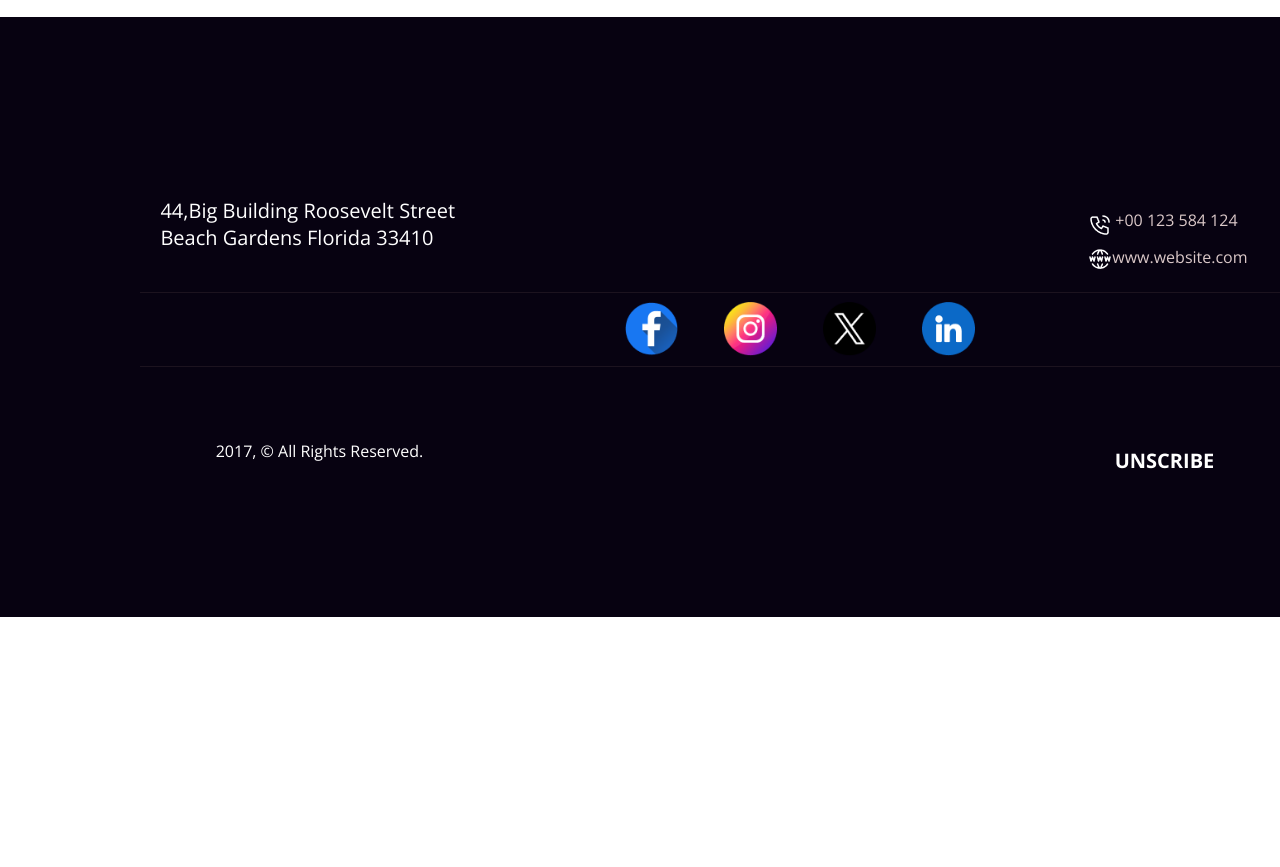
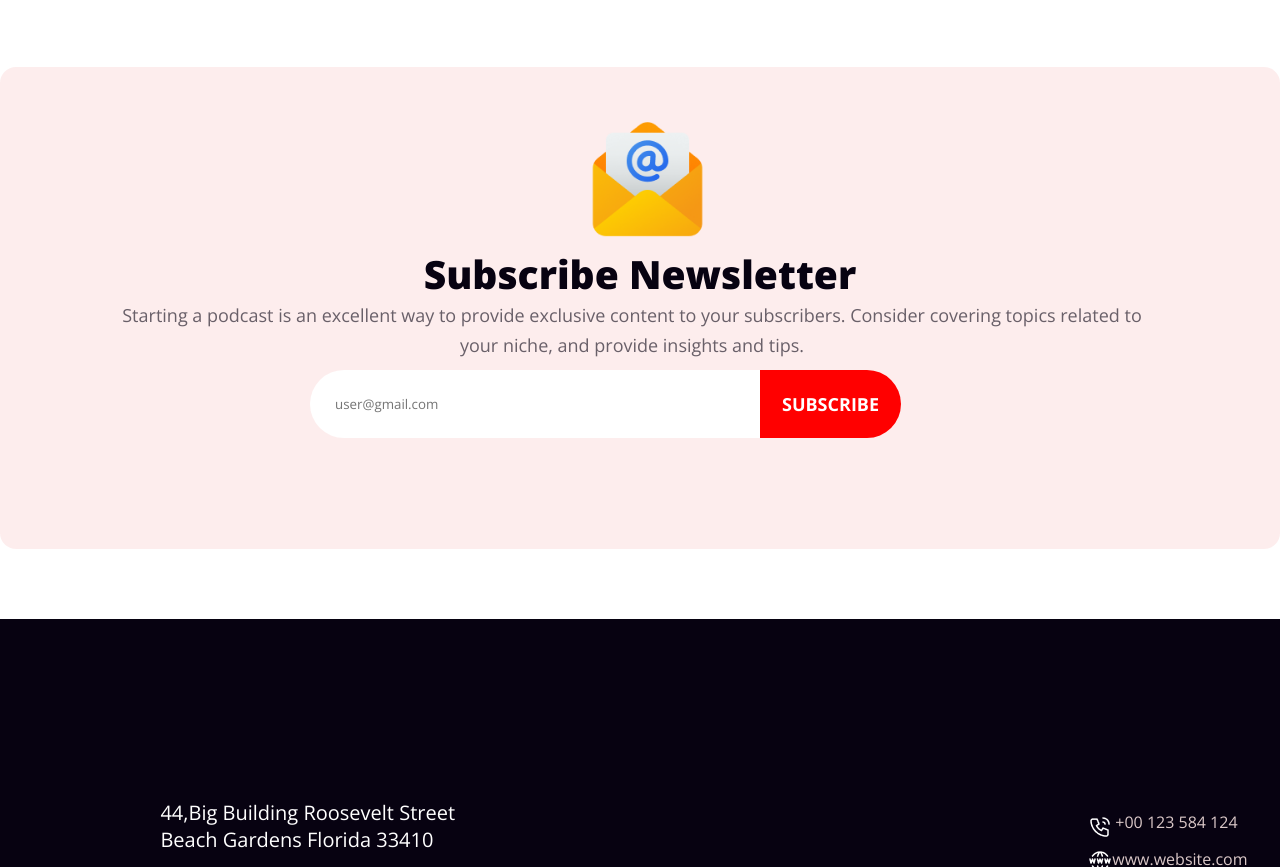
Before and after one commit to masumraheel/my-new-year-new-mission, a plain HTML site: page index.html in a window 1280 px wide. Shown: the part 4365-5232 px from the top of the page. Before the commit the page ends 5002 px from the top, so only its background shows below. Drawn offline with nearby package versions, Linux system fonts and the light colour scheme.

Commit message:
final style finished

```diff
--- a/index.html
+++ b/index.html
@@ -99,10 +99,25 @@
                     <img src="./resources/Rectangle 8.png" alt="" class="p-image1">
                 </div>
             </div>
-
         </section>
 
+        <section class="container subscriber">
+             <div class="mail">
+                <img src="./resources/Group 61.png" alt="">
+            </div>
 
+            <div class="subcrip">
+                <h2>Subscribe Newsletter</h2>
+                <p>Starting a podcast is an excellent way to provide exclusive content to your subscribers. Consider covering topics related to your niche, and provide insights and tips. </p>
+            </div>
+
+            <div class="enter">
+                <form action="">
+                    <input type="mail to" name="email" placeholder="user@gmail.com">
+                    <button>Subscribe</button>
+                </form>
+            </div>
+        </section>
     </main>
     <!-- main part end -->
 
--- a/styles/style.css
+++ b/styles/style.css
@@ -299,6 +299,61 @@ h3{
     height: 400px;
 }
 
+.container.subscriber{
+    width: 100%;
+    height: 482px;
+    background: rgba(236, 83, 83, 0.1);
+    margin: 70px auto;
+    border-radius: 16px;
+}
+.mail img{
+    width: 125px;
+    height: 125px;
+    margin-top: 50px;
+    margin-left: 585px;
+}
+
+.subcrip h2{
+    color: #070211;
+    text-align: center;
+    font-size: 39px;
+    font-weight: 900;
+    text-transform: capitalize;
+}
+
+.subcrip p{
+    width: 80%;
+    height: 50px;
+    color: rgba(7, 2, 17, 0.60);
+    text-align: center;
+    margin-left: 120px;
+    font-size: 18px;
+    font-weight: 400;
+    line-height: 30px;
+
+}
+form{
+    position: relative;
+    margin-top: 20px;
+    margin-left: 80px;
+}
+.enter input{
+    width: 450px;
+    padding: 25px;
+    border: none;
+    margin-left: 230px;
+    background: #FFF;
+    border-radius: 50px 0px 0px 50px;
+}
+.enter button{
+    position: absolute;
+    margin-top: 0;
+    margin-right: 0;
+    margin-bottom: 0;
+    padding: 22px;
+    border: none;
+    border-radius: 0px 50px 50px 0px;
+}
 /* footer part start*/
 
 footer{
@@ -363,6 +418,7 @@ footer{
     height: 0.5px;
     background: rgba(148, 114, 114, 0.15);;
 }
+
 .footer-icons{
     width: 30%;
     display: flex;
```
